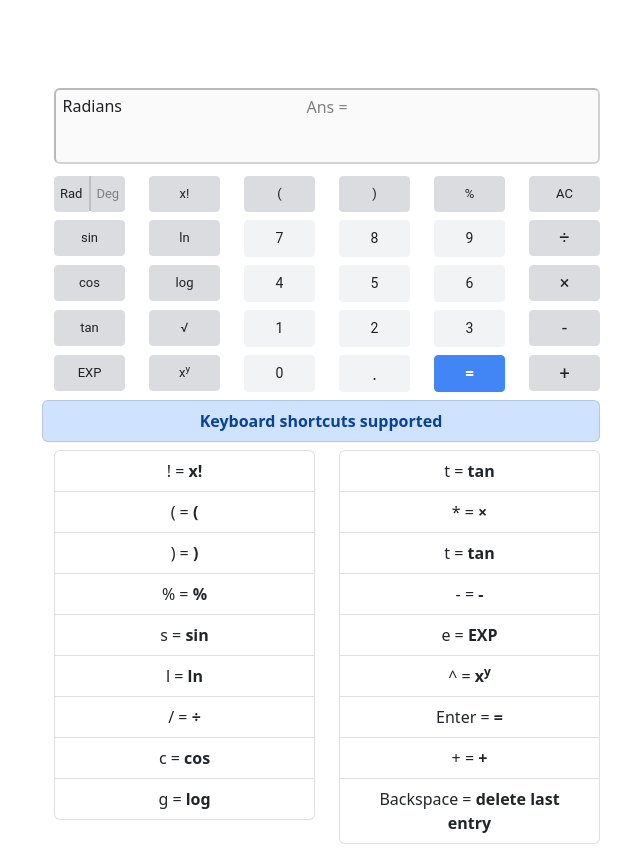
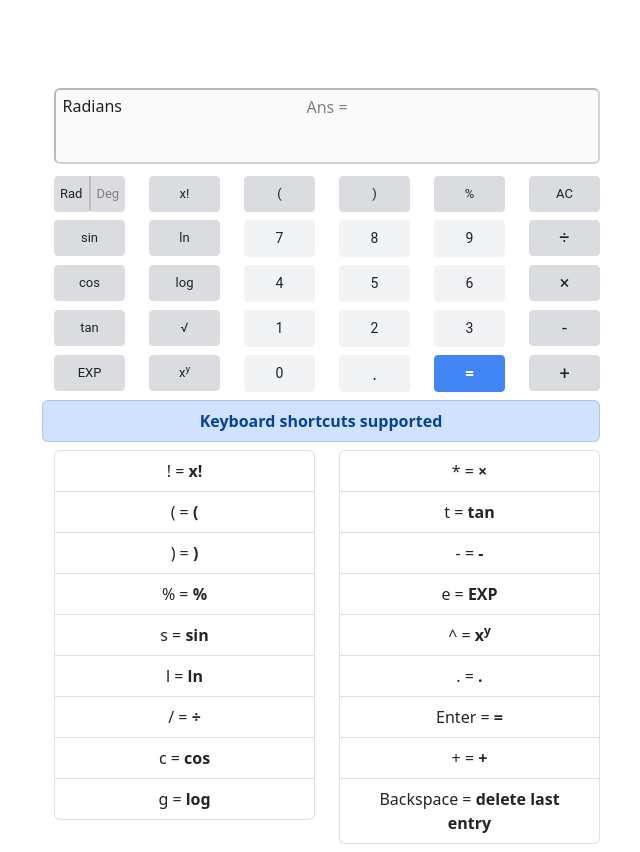
Before and after one commit to GeorgiosIoannouCoder/calculator-simple, a plain HTML site: page index.html in a window 1280 px wide. Shown: the whole page, without its empty margins (313-953 px from the left). Drawn offline with nearby package versions, Linux system fonts and the light colour scheme.

Commit message:
This is my solution to the calculator-simple.

```diff
--- a/index.html
+++ b/index.html
@@ -315,7 +315,6 @@
             </div>
             <div class="col-lg-6 my-2">
               <ul class="list-group">
-                <li class="list-group-item">t = <b>tan</b></li>
                 <li class="list-group-item">* = <b>×</b></li>
                 <li class="list-group-item">t = <b>tan</b></li>
                 <li class="list-group-item">- = <b>-</b></li>
@@ -323,6 +322,7 @@
                 <li class="list-group-item">
                   ^ = <b>x<sup>y</sup></b>
                 </li>
+                <li class="list-group-item">. = <b>.</b></li>
                 <li class="list-group-item">Enter = <b>=</b></li>
                 <li class="list-group-item">+ = <b>+</b></li>
                 <li class="list-group-item">
```
